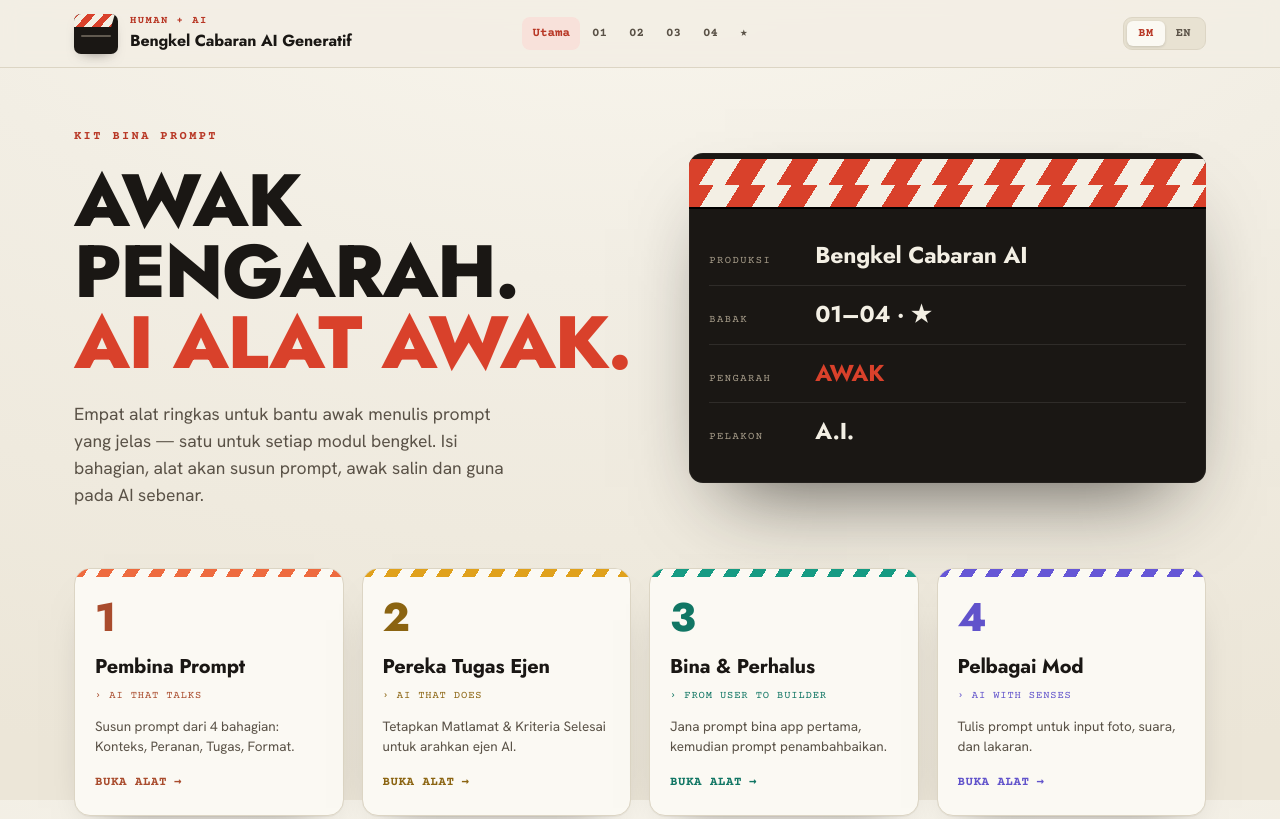
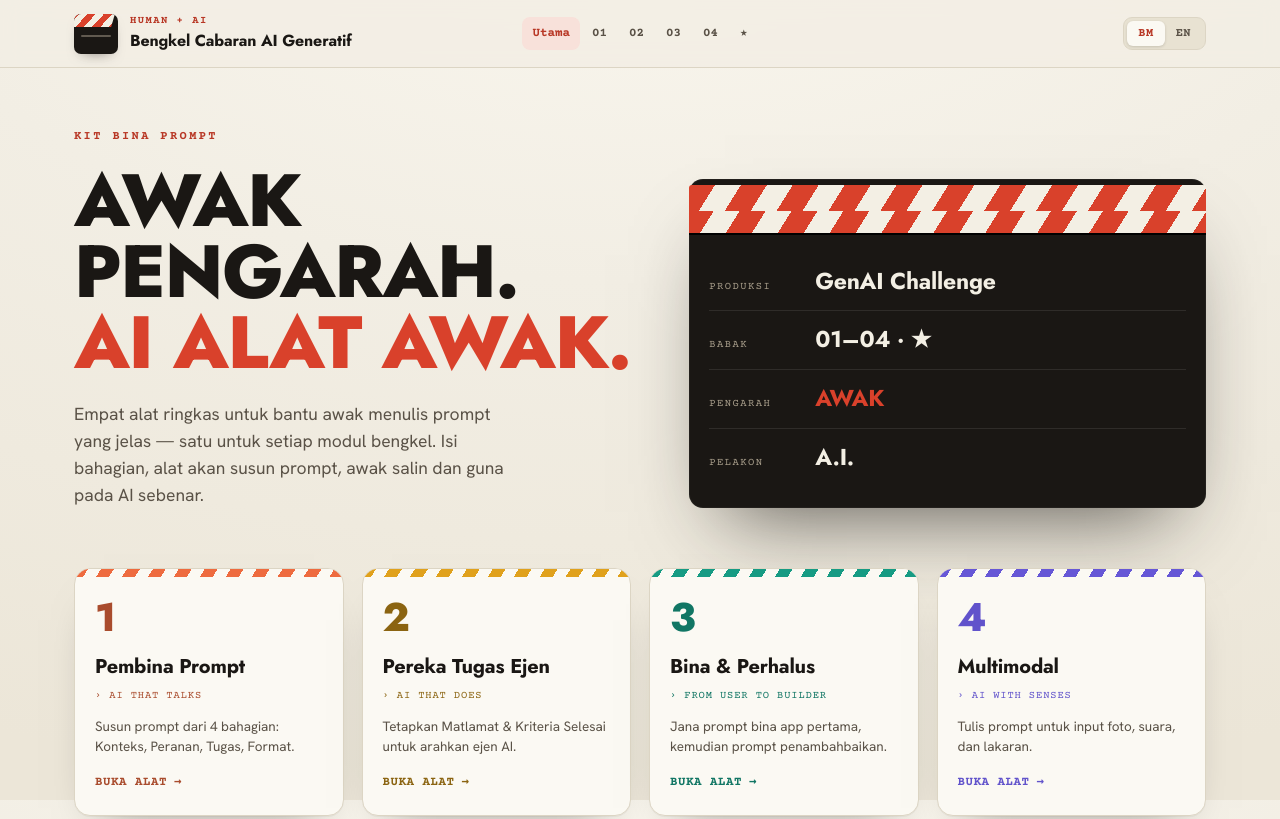
Before and after one commit to farnghwai/genai-challenge-workshop-2026, a plain HTML site: page index.html in a window 1280 px wide. Shown: the top 819 px of the page. Drawn offline with nearby package versions, Linux system fonts and the light colour scheme.

Commit message:
Rebrand to GenAI Challenge/Multimodal and fix clapperboard jaw clipping
Update production name to "GenAI Challenge" and module 4 to "Multimodal".
Let the clapperboard's upper jaw swing open above the board without
clipping by switching to overflow:visible and softening exposed edges.

```diff
--- a/index.html
+++ b/index.html
@@ -52,7 +52,7 @@
           <div class="board__stick"></div>
         </div>
         <div class="board__grid">
-          <div class="board__row"><span data-i18n="bProdL">Production</span><b data-i18n="bProd">Bengkel Cabaran AI</b></div>
+          <div class="board__row"><span data-i18n="bProdL">Production</span><b data-i18n="bProd">GenAI Challenge</b></div>
           <div class="board__row"><span data-i18n="bSceneL">Scene</span><b>01–04 · ★</b></div>
           <div class="board__row"><span data-i18n="bDirL">Director</span><b class="hi" data-i18n="bDir">AWAK</b></div>
           <div class="board__row"><span data-i18n="bTalentL">Talent</span><b>A.I.</b></div>
@@ -87,7 +87,7 @@
 
       <a class="mod m4" href="module-4.html">
         <div class="mod__no">4</div>
-        <div class="mod__name" data-i18n="m4name">Pelbagai Mod</div>
+        <div class="mod__name" data-i18n="m4name">Multimodal</div>
         <div class="mod__theme">AI With Senses</div>
         <p class="mod__desc" data-i18n="m4desc">Tulis prompt untuk input foto, suara, dan lakaran.</p>
         <span class="mod__go"><span data-i18n="open">Buka alat</span> →</span>
@@ -120,14 +120,14 @@
       eyebrow: "Kit Bina Prompt",
       heroA: "Awak pengarah.", heroB: "AI alat awak.",
       lead: "Empat alat ringkas untuk bantu awak menulis prompt yang jelas — satu untuk setiap modul bengkel. Isi bahagian, alat akan susun prompt, awak salin dan guna pada AI sebenar.",
-      bProdL: "Produksi", bProd: "Bengkel Cabaran AI",
+      bProdL: "Produksi", bProd: "GenAI Challenge",
       bSceneL: "Babak", bDirL: "Pengarah", bDir: "AWAK", bTalentL: "Pelakon",
       footHead: "Peraturan di set",
       open: "Buka alat",
       m1name: "Pembina Prompt", m1desc: "Susun prompt dari 4 bahagian: Konteks, Peranan, Tugas, Format.",
       m2name: "Pereka Tugas Ejen", m2desc: "Tetapkan Matlamat & Kriteria Selesai untuk arahkan ejen AI.",
       m3name: "Bina & Perhalus", m3desc: "Jana prompt bina app pertama, kemudian prompt penambahbaikan.",
-      m4name: "Pelbagai Mod", m4desc: "Tulis prompt untuk input foto, suara, dan lakaran.",
+      m4name: "Multimodal", m4desc: "Tulis prompt untuk input foto, suara, dan lakaran.",
       bonusTag: "Bonus", bname: "Pengarah Video AI", bdesc: "Jana prompt video sinematik 10 saat yang mengeja perkataan awak.",
       r1: "Guna bahasa yang sopan dan sesuai sekolah",
       r2: "Jangan masukkan maklumat peribadi",
--- a/styles.css
+++ b/styles.css
@@ -360,11 +360,15 @@ textarea.field { resize: vertical; min-height: 58px; }
 
 /* The clapperboard prop */
 .board {
-  background: var(--slate-bg); border-radius: 14px; overflow: hidden;
+  background: var(--slate-bg); border-radius: 14px;
+  /* overflow visible so the upper jaw stays whole when it swings open above the board */
+  overflow: visible;
   box-shadow: 0 40px 80px -36px rgba(26,23,20,.72), inset 0 0 0 1px rgba(255,255,255,.04);
   color: var(--slate-fg); position: relative;
+  /* sit at the bottom of the hero so the open jaw has clear headroom above (marquee stays put) */
+  align-self: end;
 }
-.board__clap { position: relative; height: 56px; }
+.board__clap { position: relative; height: 56px; border-radius: 14px 14px 0 0; }
 .board__bar { /* fixed lower jaw */
   position: absolute; left: 0; right: 0; bottom: 0; height: 26px;
   background: repeating-linear-gradient(122deg, var(--accent) 0 22px, var(--slate-fg) 22px 44px);
@@ -373,13 +377,14 @@ textarea.field { resize: vertical; min-height: 58px; }
 .board__stick { /* hinged upper jaw, claps on load */
   position: absolute; left: 0; right: 0; bottom: 24px; height: 26px;
   background: repeating-linear-gradient(122deg, var(--accent) 0 22px, var(--slate-fg) 22px 44px);
-  transform-origin: 10px 100%; transform: rotate(-26deg);
+  border-radius: 3px 3px 0 0; /* soften the top edge that now shows above the board when open */
+  transform-origin: 10px 100%; transform: rotate(-10deg);
   animation: clap 1.05s cubic-bezier(.5,1.6,.5,1) .55s both;
 }
 @keyframes clap {
-  0%   { transform: rotate(-26deg); }
+  0%   { transform: rotate(-10deg); }
   55%  { transform: rotate(0deg); }
-  68%  { transform: rotate(-6deg); }
+  68%  { transform: rotate(-3deg); }
   100% { transform: rotate(0deg); }
 }
 .board__grid { padding: 18px 20px 22px; display: grid; gap: 0; }
```
Also changed, not shown: module-4.html (+3 -3 lines).
